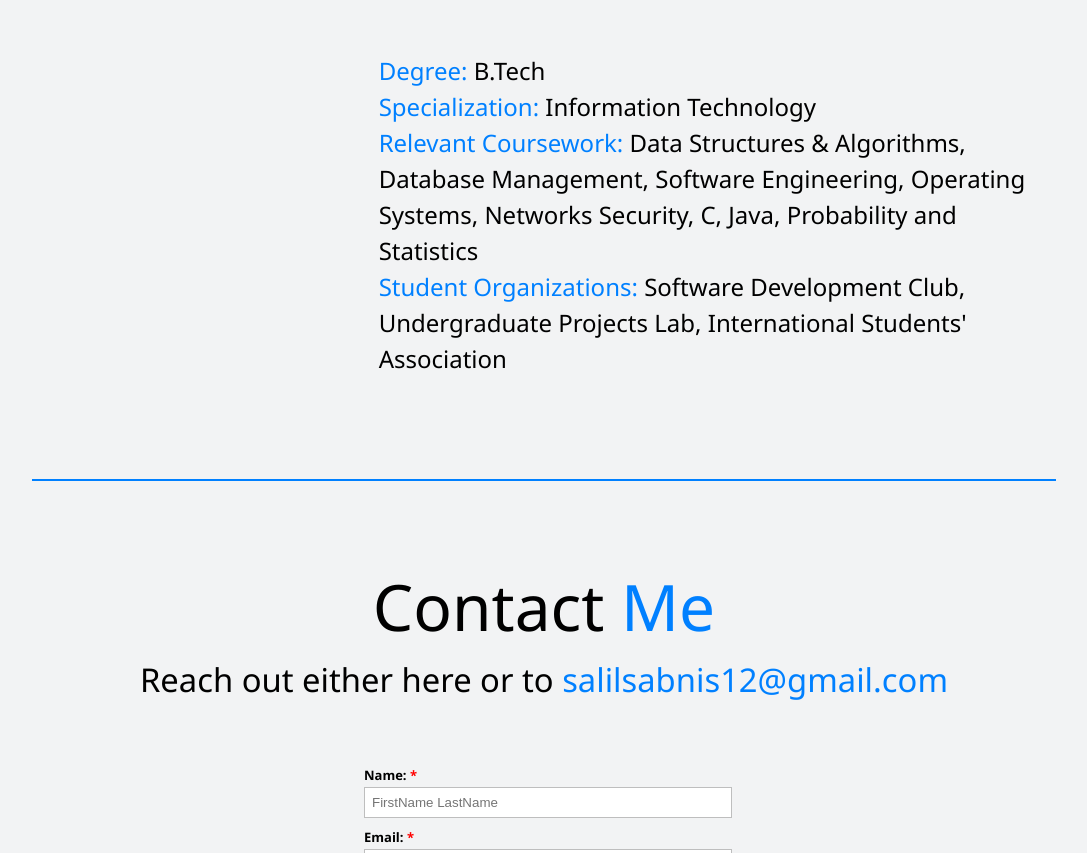
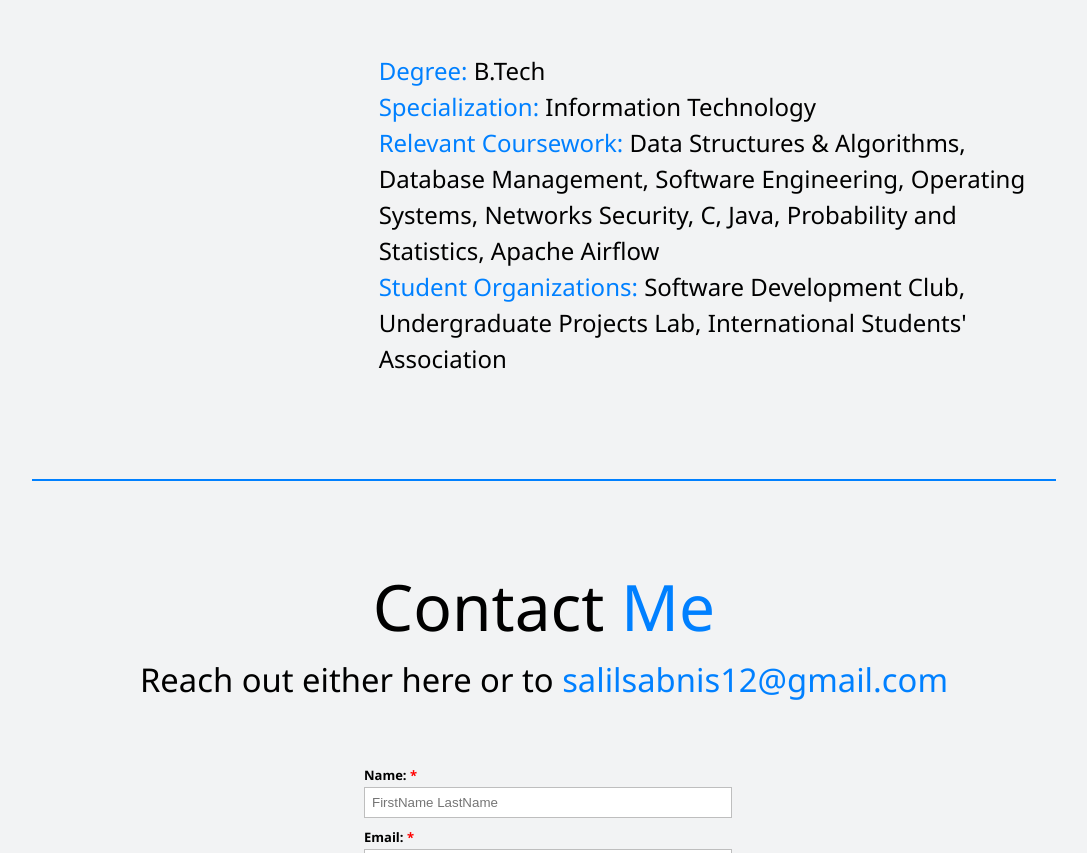
Before and after one commit to salilabi/salil.sabnis, a website: page index.html in a window 1280 px wide. Shown: the part 4242-5095 px from the top of the page, without its empty margins (96-1183 px from the left). Drawn offline with nearby package versions, Linux system fonts and the light colour scheme.

Commit message:
Update index.html

```diff
--- a/index.html
+++ b/index.html
@@ -267,7 +267,7 @@
       <div data-aos="fade-right" class="bio"><p>
         <span class="text-blue">Degree: </span> B.Tech <br>
         <span class="text-blue">Specialization: </span> Information Technology <br>
-        <span class="text-blue">Relevant Coursework: </span> Data Structures & Algorithms, Database Management, Software Engineering, Operating Systems, Networks Security, C, Java, Probability and Statistics <br>
+        <span class="text-blue">Relevant Coursework: </span> Data Structures & Algorithms, Database Management, Software Engineering, Operating Systems, Networks Security, C, Java, Probability and Statistics, Apache Airflow <br>
         <span class="text-blue">Student Organizations: </span> Software Development Club, Undergraduate Projects Lab, International Students' Association <br>
       </p>
       </div>
```
